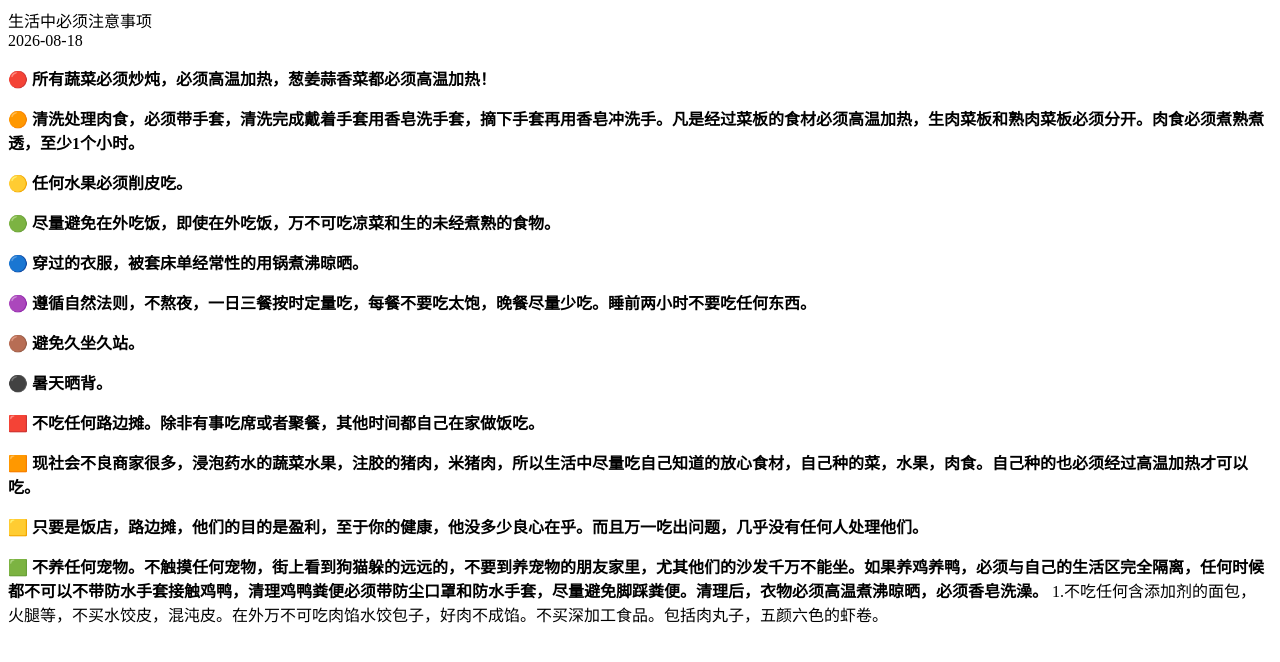
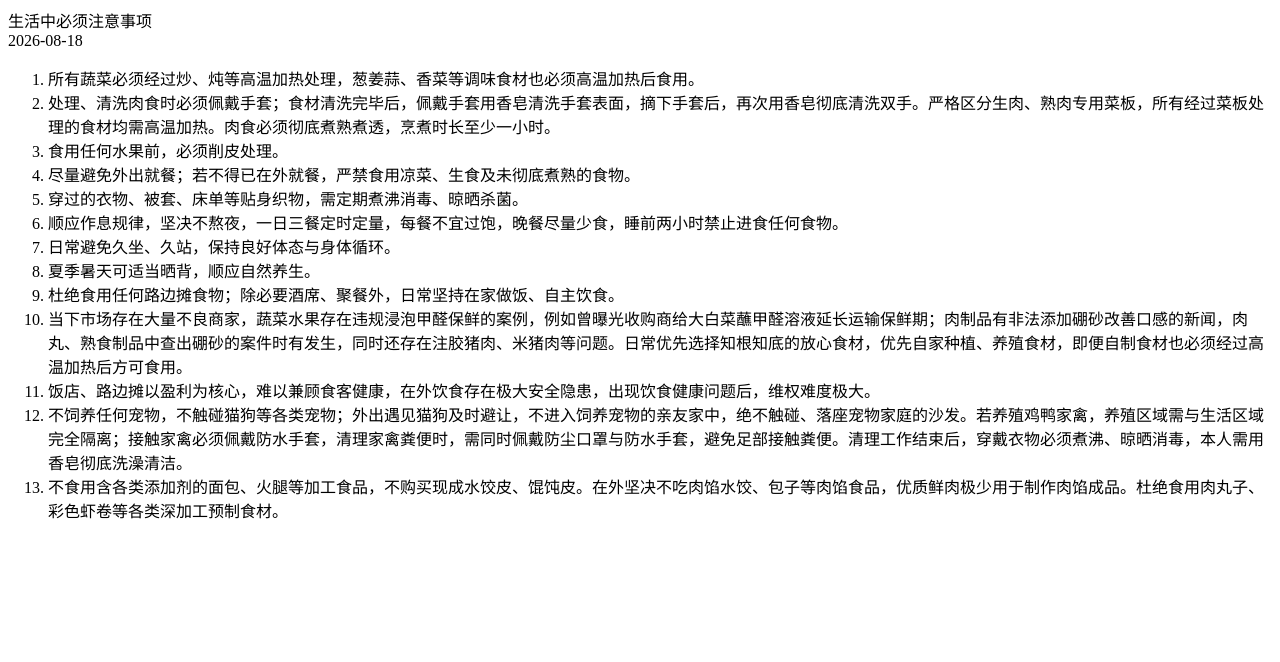
Before and after one commit to JTSTV/Jtstv.github.io, a Jekyll site: the page built from _posts/2026-08-18-生活中必须注意事项.md, in a window 1280 px wide. Shown: the top 662 px of the page. Built offline with Jekyll 4.4.1, drawn with Linux system fonts in a browser that asks for light colours; our own code applies the rules of GitHub Pages for plain Markdown files.

Commit message:
更新 2026-08-18-生活中必须注意事项.md

```diff
--- a/_posts/2026-08-18-生活中必须注意事项.md
+++ b/_posts/2026-08-18-生活中必须注意事项.md
@@ -3,27 +3,16 @@ title: "生活中必须注意事项"
 date: 2026-08-18
 ---
 
-🔴 **所有蔬菜必须炒炖，必须高温加热，葱姜蒜香菜都必须高温加热！**
-
-🟠 **清洗处理肉食，必须带手套，清洗完成戴着手套用香皂洗手套，摘下手套再用香皂冲洗手。凡是经过菜板的食材必须高温加热，生肉菜板和熟肉菜板必须分开。肉食必须煮熟煮透，至少1个小时。**
-
-🟡 **任何水果必须削皮吃。**
-
-🟢 **尽量避免在外吃饭，即使在外吃饭，万不可吃凉菜和生的未经煮熟的食物。**
-
-🔵 **穿过的衣服，被套床单经常性的用锅煮沸晾晒。**
-
-🟣 **遵循自然法则，不熬夜，一日三餐按时定量吃，每餐不要吃太饱，晚餐尽量少吃。睡前两小时不要吃任何东西。**
-
-🟤 **避免久坐久站。**
-
-⚫ **暑天晒背。**
-
-🟥 **不吃任何路边摊。除非有事吃席或者聚餐，其他时间都自己在家做饭吃。**
-
-🟧 **现社会不良商家很多，浸泡药水的蔬菜水果，注胶的猪肉，米猪肉，所以生活中尽量吃自己知道的放心食材，自己种的菜，水果，肉食。自己种的也必须经过高温加热才可以吃。**
-
-🟨 **只要是饭店，路边摊，他们的目的是盈利，至于你的健康，他没多少良心在乎。而且万一吃出问题，几乎没有任何人处理他们。**
-
-🟩 **不养任何宠物。不触摸任何宠物，街上看到狗猫躲的远远的，不要到养宠物的朋友家里，尤其他们的沙发千万不能坐。如果养鸡养鸭，必须与自己的生活区完全隔离，任何时候都不可以不带防水手套接触鸡鸭，清理鸡鸭粪便必须带防尘口罩和防水手套，尽量避免脚踩粪便。清理后，衣物必须高温煮沸晾晒，必须香皂洗澡。**
-1.不吃任何含添加剂的面包，火腿等，不买水饺皮，混沌皮。在外万不可吃肉馅水饺包子，好肉不成馅。不买深加工食品。包括肉丸子，五颜六色的虾卷。
+1. 所有蔬菜必须经过炒、炖等高温加热处理，葱姜蒜、香菜等调味食材也必须高温加热后食用。
+2. 处理、清洗肉食时必须佩戴手套；食材清洗完毕后，佩戴手套用香皂清洗手套表面，摘下手套后，再次用香皂彻底清洗双手。严格区分生肉、熟肉专用菜板，所有经过菜板处理的食材均需高温加热。肉食必须彻底煮熟煮透，烹煮时长至少一小时。
+3. 食用任何水果前，必须削皮处理。
+4. 尽量避免外出就餐；若不得已在外就餐，严禁食用凉菜、生食及未彻底煮熟的食物。
+5. 穿过的衣物、被套、床单等贴身织物，需定期煮沸消毒、晾晒杀菌。
+6. 顺应作息规律，坚决不熬夜，一日三餐定时定量，每餐不宜过饱，晚餐尽量少食，睡前两小时禁止进食任何食物。
+7. 日常避免久坐、久站，保持良好体态与身体循环。
+8. 夏季暑天可适当晒背，顺应自然养生。
+9. 杜绝食用任何路边摊食物；除必要酒席、聚餐外，日常坚持在家做饭、自主饮食。
+10. 当下市场存在大量不良商家，蔬菜水果存在违规浸泡甲醛保鲜的案例，例如曾曝光收购商给大白菜蘸甲醛溶液延长运输保鲜期；肉制品有非法添加硼砂改善口感的新闻，肉丸、熟食制品中查出硼砂的案件时有发生，同时还存在注胶猪肉、米猪肉等问题。日常优先选择知根知底的放心食材，优先自家种植、养殖食材，即便自制食材也必须经过高温加热后方可食用。
+11. 饭店、路边摊以盈利为核心，难以兼顾食客健康，在外饮食存在极大安全隐患，出现饮食健康问题后，维权难度极大。
+12. 不饲养任何宠物，不触碰猫狗等各类宠物；外出遇见猫狗及时避让，不进入饲养宠物的亲友家中，绝不触碰、落座宠物家庭的沙发。若养殖鸡鸭家禽，养殖区域需与生活区域完全隔离；接触家禽必须佩戴防水手套，清理家禽粪便时，需同时佩戴防尘口罩与防水手套，避免足部接触粪便。清理工作结束后，穿戴衣物必须煮沸、晾晒消毒，本人需用香皂彻底洗澡清洁。
+13. 不食用含各类添加剂的面包、火腿等加工食品，不购买现成水饺皮、馄饨皮。在外坚决不吃肉馅水饺、包子等肉馅食品，优质鲜肉极少用于制作肉馅成品。杜绝食用肉丸子、彩色虾卷等各类深加工预制食材。
```
